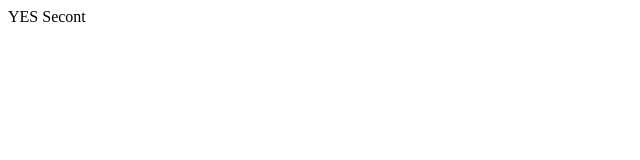
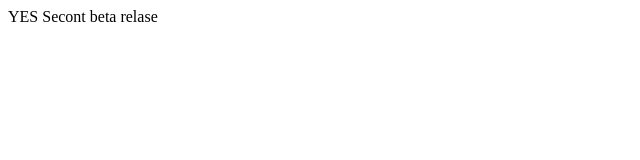
Before and after one commit to virtanenjarmonpoika/devops, a plain HTML site: page index.html in a window 1280 px wide. Shown: the full height of the page, 0-640 px from the left. Drawn offline with Linux system fonts and the light colour scheme.

Commit message:
Update index.html

```diff
--- a/index.html
+++ b/index.html
@@ -7,6 +7,6 @@
     <title>Document</title>
 </head>
 <body>
-    YES Secont
+    YES Secont beta relase
 </body>
 </html>
```
